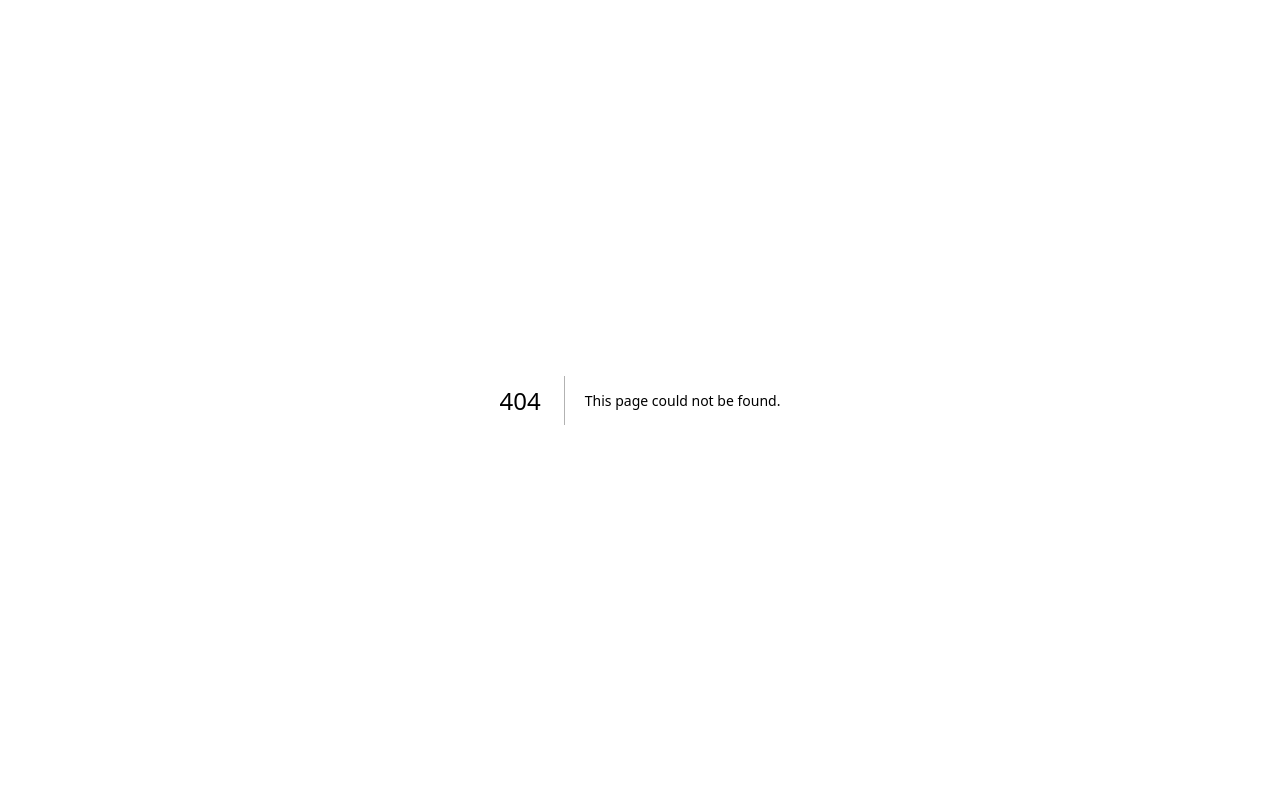
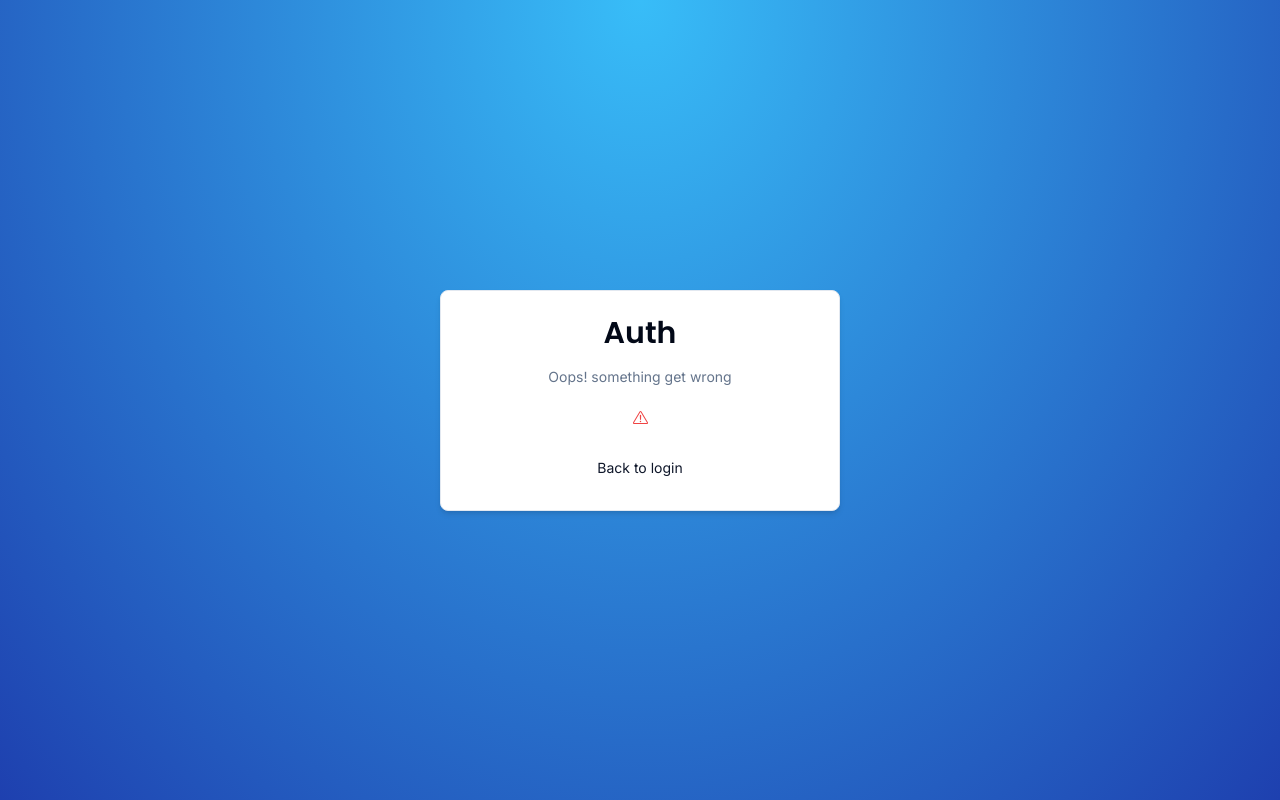
Before and after one commit to lalainarahajason/wp-monotor, a Next.js app: page /auth/error in a window 1280 px wide. Before the commit this address had no page. Built offline with nearby package versions, Linux system fonts and the light colour scheme.

Commit message:
social-auth

```diff
--- a/actions/login.ts
+++ b/actions/login.ts
@@ -28,6 +28,8 @@
       redirectTo: "/settings",
     });
 
+
+
   } catch (error) {
     if (error instanceof AuthError) {
       switch (error.type) {
--- a/app/(protected)/settings/page.tsx
+++ b/app/(protected)/settings/page.tsx
@@ -11,7 +11,9 @@
       {JSON.stringify(session)}
       <form action={async() => {
         "use server";
-        await signOut()
+        await signOut({
+          redirectTo:"/auth/login"
+        })
       }}>
         <Button>Sign out</Button>
       </form>
--- /dev/null
+++ b/app/auth/error/page.tsx
@@ -0,0 +1,9 @@
+import ErrorCard from "@/components/auth/error-card"
+
+function AuthErrorPage() {
+  return (
+    <ErrorCard />
+  )
+}
+
+export default AuthErrorPage
--- /dev/null
+++ b/components/auth/error-card.tsx
@@ -0,0 +1,18 @@
+import { CardWrapper } from "./card-wrapper"
+import { ExclamationTriangleIcon } from "@radix-ui/react-icons"
+
+function ErrorCard() {
+  return (
+    <CardWrapper
+      headerLabel="Oops! something get wrong"
+      backButtonLabel="Back to login"
+      backButtonHref="/auth/login"
+    >
+      <div className="flex items-center justify-center">
+        <ExclamationTriangleIcon className="text-destructive" />
+      </div>
+    </CardWrapper>
+  )
+}
+
+export default ErrorCard
--- a/components/auth/login-form.tsx
+++ b/components/auth/login-form.tsx
@@ -7,7 +7,7 @@
 import { CardWrapper } from "@/components/auth/card-wrapper";
 import { useTransition, useState } from "react";
 import { useRouter } from "next/navigation";
-
+import { useSearchParams } from "next/navigation";
 import {
   Form,
   FormControl,
@@ -26,6 +26,11 @@
 import { DEFAULT_LOGIN_REDIRECT } from "@/routes";
 
 export const LoginForm = () => {
+
+  const searchParams = useSearchParams()
+  const urlError = searchParams.get("error") === "OAuthAccountNotLinked"
+  ? "Email already in use with different provider"
+  : ""
 
   const [isPending, startTransition] = useTransition()
   const [error, setError] = useState<string|undefined>("")
@@ -50,11 +55,13 @@
       Login(values)
       .then((data) => {
 
-        console.log("data", data)
+        console.log(data)
 
         if(data?.error) {
+          console.log("test")
           setError(data.error)
         } else {
+          console.log("push login")
           router.push(DEFAULT_LOGIN_REDIRECT)
         }
 
@@ -115,7 +122,7 @@
                 )}
               />
             </div>
-            <FormError message={error} />
+            <FormError message={error || urlError} />
             <FormSuccess message={success} />
             <Button type="submit" className="w-full" disabled={isPending}>Log In</Button>
           </form>
--- a/routes.ts
+++ b/routes.ts
@@ -14,7 +14,8 @@
  */
 export const authRoutes = [
     "/auth/login",
-    "/auth/register"
+    "/auth/register",
+    "/auth/error"
 ]
 
 /**
```
Also changed, not shown: auth.ts (+12 -0 lines).
